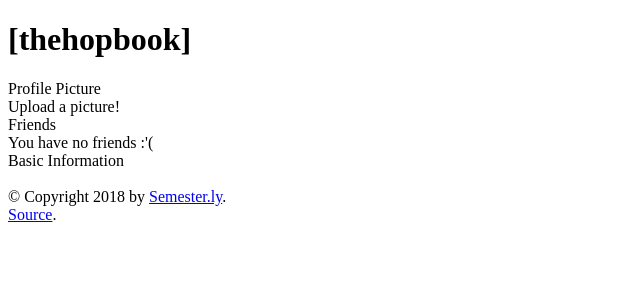
After one commit to mnm364/thehopbook, a Flask app: template templates/profile.html in a window 1280 px wide. The commit adds this page. Shown: the top 300 px of the page, without its empty margins (0-640 px from the left). Run offline with Flask 2, Linux system fonts and the light colour scheme; the template is opened without the code that fills it, so the values that code supplies are empty.

```diff
--- a/server.py
+++ b/server.py
@@ -1,19 +1,18 @@
-from flask import Flask, jsonify
+from flask import Flask, jsonify, render_template
 from utils.db import readdb, writedb
 
 app = Flask(__name__)
 
 @app.route('/hello')
 def hello():
-    # TODO - render hello world template
-    return 'Hello World'
+    return render_template('hello_child.html', value='Hello World')
 
 @app.route('/user/<username>', methods=['GET'])
 def user(username):
     user = readdb('users').get(username)
     friends = readdb('friends').get(username, [])
     user['friends'] = friends
-    return jsonify(user)
+    return render_template('profile.html', user=user)
 
 if __name__ == '__main__':
     app.debug = True
--- /dev/null
+++ b/templates/base.html
@@ -0,0 +1,25 @@
+<!doctype html>
+
+<html lang="en">
+<head>
+    {% block head %}
+    <div>
+        <h1 id="top_logo">
+            [thehopbook]
+        </h1>
+    </div>
+    <title>{% block title %}{% endblock %} - [thehopbook]</title>
+    {% endblock %}
+</head>
+<body>
+    <div id="content">{% block content %}{% endblock %}</div>
+    <div id="footer">
+        {% block footer %}
+        <br>
+        &copy; Copyright 2018 by <a href="https://semester.ly">Semester.ly</a>.
+        <br>
+        <a href="https://github.com/mnm364/thehopbook">Source</a>.
+        {% endblock %}
+    </div>
+</body>
+</html>
--- /dev/null
+++ b/templates/profile.html
@@ -0,0 +1,67 @@
+{% extends "base.html" %}
+{% block title %}Profile{% endblock %}
+
+{% block content %}
+
+<div class="block" id="pic">
+  <div class="title">
+    Profile Picture
+  </div>
+  <div class="content">
+    {% if user.picture_filename is defined %}
+      <img
+        src="{{ url_for('static', filename='profilepics/' + user.picture_filename) }}"
+         alt="Picture of {{user.name | default('the user')}}"
+         width="240"
+      />
+    {% else %}
+      Upload a picture!
+    {% endif %}
+  </div>
+</div>
+
+<div class="block" id="friends">
+  <div class="title">
+    Friends
+  </div>
+  <div class="content">
+    {% if user.friends is defined and user.friends | count > 0 %}
+      <!-- TODO make friends lists a set of live links -->
+      {{ user.friends | join(',') }}
+    {% else %}
+      You have no friends :'(
+    {% endif %}
+  </div>
+</div>
+
+<div class="block" id="info">
+  <div class="title">
+    Basic Information
+  </div>
+
+  <div class="content">
+    {%
+      set to_display = [
+        'name',
+        'sex',
+        'relationship',
+        'school',
+        'concentration',
+        'status',
+        'birthday',
+        'email'
+      ]
+    %}
+
+    <table>
+    {% for label in to_display if label in user %}
+      <tr>
+        <td>{{ label.title() }}:</td>
+        <td>{{ user[label] }}</td>
+      </tr>
+    {% endfor %}
+    </table>
+  </div>
+</div>
+
+{% endblock %}
```
Also changed, not shown: templates/hello_child.html (+7 -1 lines), static/profilepics/jeff.jpg (added), static/profilepics/kristin.jpg (added), static/profilepics/lourenco.jpg (added), static/profilepics/michael.jpg (added), static/profilepics/mikey.jpg (added).
